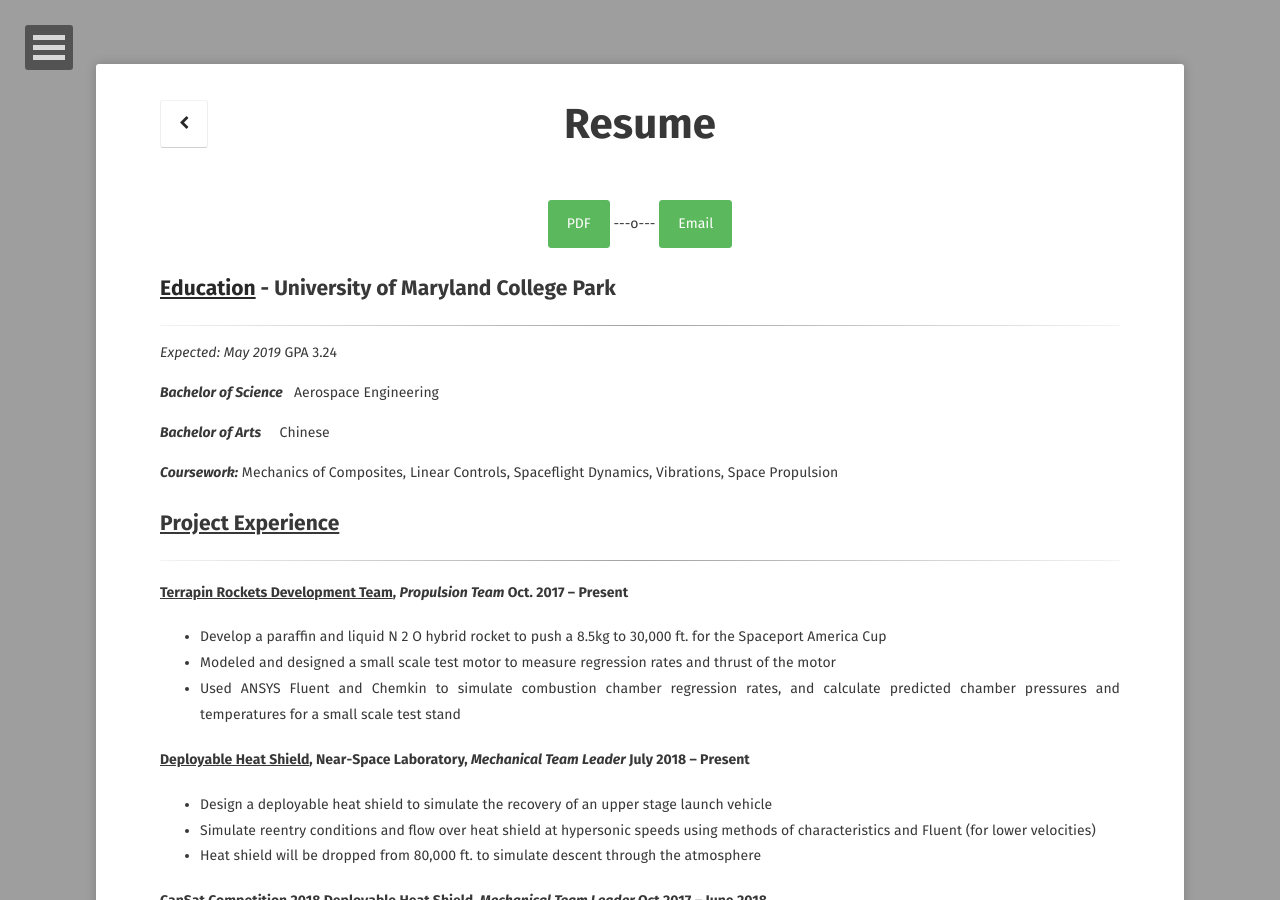
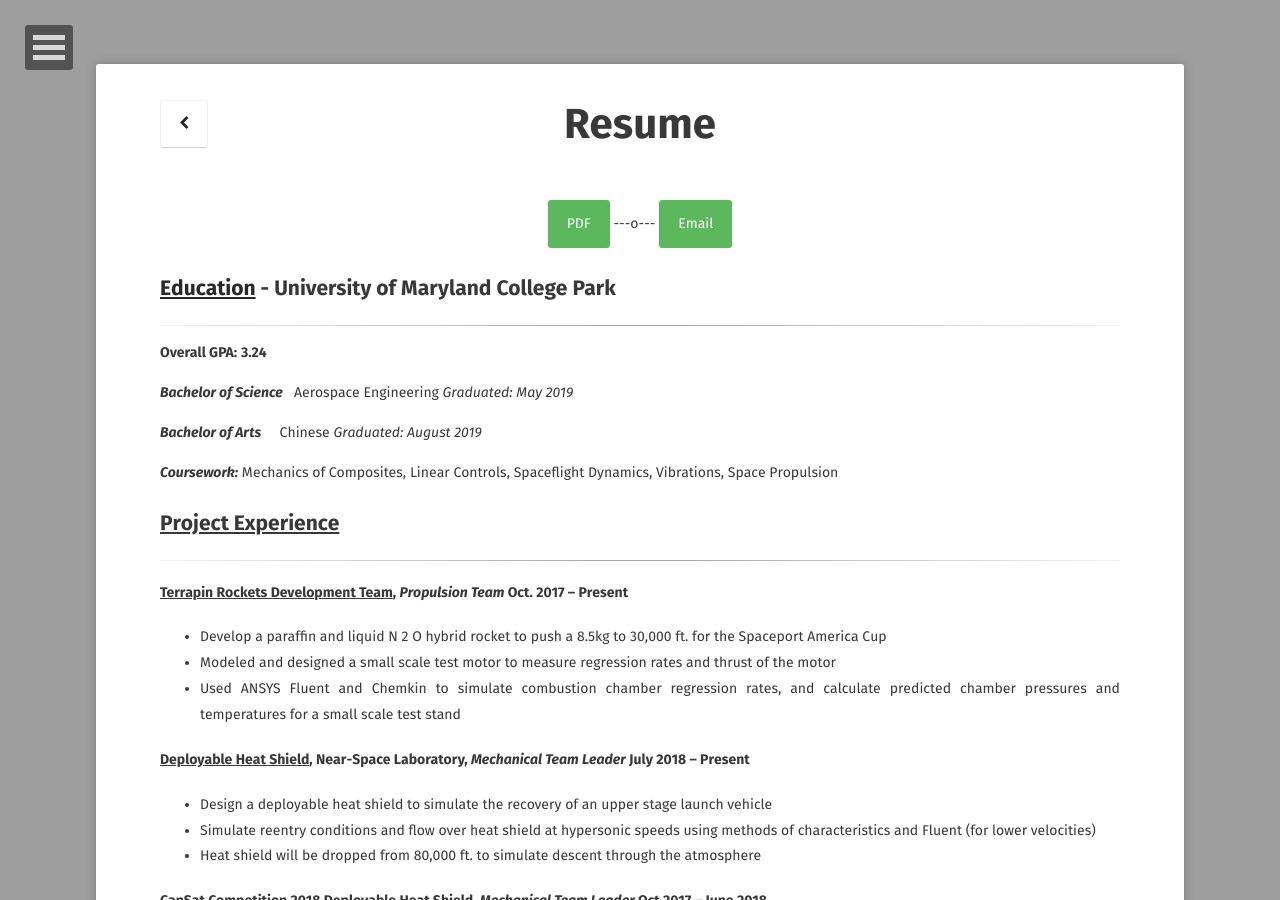
Before and after one commit to andanao/Personal-Site, a Jekyll site: the page built from resume/2018-02-10-resume.md, in a window 1280 px wide and 900 px high. Built offline with Jekyll 4.4.1, drawn with Linux system fonts in a browser that asks for light colours; some web fonts are replaced.

Commit message:
resume changes

```diff
--- a/resume/2018-02-10-resume.md
+++ b/resume/2018-02-10-resume.md
@@ -13,11 +13,11 @@ permalink: /resume/
 
 ## [Education](/resume/#education)  -  University of Maryland College Park
 ---
-*Expected: May 2019* <right>GPA 3.24</right>
+**Overall GPA:**  **3.24**
 
-**_Bachelor of Science_** &nbsp; Aerospace Engineering
+**_Bachelor of Science_** &nbsp; Aerospace Engineering *Graduated: May 2019*
 
-**_Bachelor of Arts_**    &nbsp;	&nbsp;  Chinese
+**_Bachelor of Arts_**    &nbsp;	&nbsp;  Chinese *Graduated: August 2019*
 
 **_Coursework:_** Mechanics of Composites, Linear Controls, Spaceflight Dynamics, Vibrations, Space Propulsion
 
```
